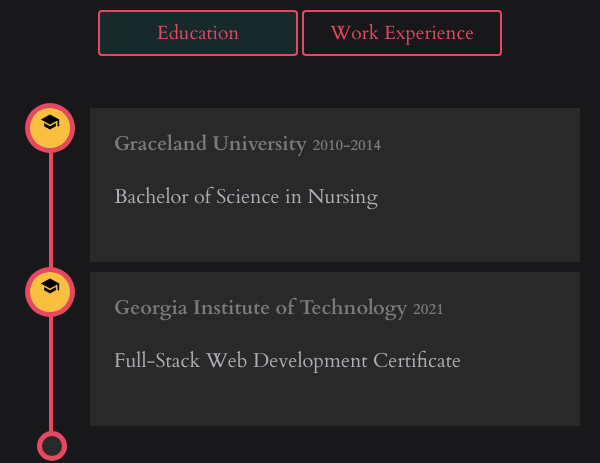
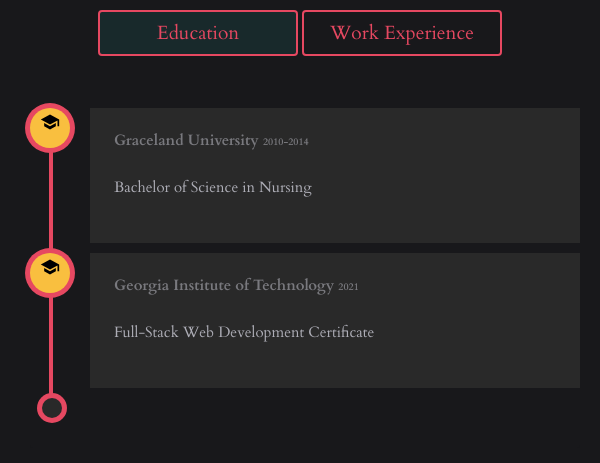
Before and after one commit to natnaelh14/portfolio-website, a React (Create React App) app: page / in a window 600 px wide. Shown: the part 2060-2523 px from the top of the page. Built offline with nearby package versions, Linux system fonts and the light colour scheme.

Commit message:
fixed responsive issues with mid-large screen size

```diff
--- a/src/components/Modal-Container/Modal.css
+++ b/src/components/Modal-Container/Modal.css
@@ -27,7 +27,7 @@
     /* Center the Modal! */
     .modal-area {
       left: 50%;
-      top: 55%;
+      top: 50%;
       height: auto;
       transform: translate(-50%, -50%);
       max-width: 30em;
--- a/src/components/about/about.css
+++ b/src/components/about/about.css
@@ -65,12 +65,18 @@
   color: #787887;
 }
 
+@media screen and (max-width: 700px) {
+  .about-subSectionitem {
+    font-size: 0.8rem !important;
+  }
+}
+
 @media screen and (max-width: 1000px) {
   .about-text {
     font-size: 1.3rem;
   }
   .about-subSectionitem {
-    font-size: 0.8rem;
+    font-size: 1rem;
   }
   .about-subSection ul {
     list-style: none;
--- a/src/components/contact/contact.css
+++ b/src/components/contact/contact.css
@@ -103,14 +103,17 @@
   }
 
   @media screen and (max-width: 1000px) {
-    form {
+    /* form {
         margin:50px;
         padding:25px;
-
-      }
+      }  */
   }
 
   @media screen and (max-width: 700px) {
+    form {
+      margin:50px;
+      padding:25px;
+    }
     .contact-copyright p {
       font-size: 0.7rem;
     }
--- a/src/components/experience/education.module.css
+++ b/src/components/experience/education.module.css
@@ -1,7 +1,7 @@
 .box {
   margin-top: 50px;
-  margin-left: 250px;
-  margin-right: 300px;
+  margin-left: 150px;
+  margin-right: 200px;
 }
 .head {
   display: inline-block;
@@ -149,6 +149,18 @@
   }
 }
 
+@media screen and (max-width: 700px) {
+  .label h2 {
+    font-size: 15px;
+  }
+  .label h2 span {
+    font-size: 10px;
+  }
+  .label p {
+    font-size: 15px;
+  }
+}
+
 @media screen and (max-width: 900px) {
   .box {
     margin-left: 0px;
--- a/src/components/project/project.css
+++ b/src/components/project/project.css
@@ -1,11 +1,11 @@
 .project {
-  box-sizing: border-box;
+  /* box-sizing: border-box; */
   box-shadow: 3px 3px 20px rgba(80, 78, 78, 0.8);
   margin: 50px;
   padding: 20px;
   display: flex;
   flex-direction: column;
-  max-width: 400px;
+  /* max-width: 400px; */
   align-items: center;
   border: 3px solid #69474c;
 }
@@ -93,10 +93,3 @@
     height:20px;
   }
 }
-
-@media screen and (max-width: 1000px) {
-  .project {
-      margin: 0px;
-      margin-bottom: 50px;
-  }
-}
--- a/src/components/projects/projects.css
+++ b/src/components/projects/projects.css
@@ -11,7 +11,7 @@
     grid-template-columns: 1fr 1fr;
 }
 
-@media screen and (max-width:1000px) {
+@media screen and (max-width:1200px) {
     .projects_wrapper {
         display: grid;
         grid-template-columns: 1fr;
```
